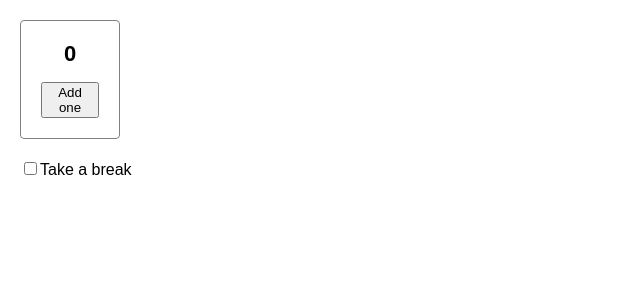
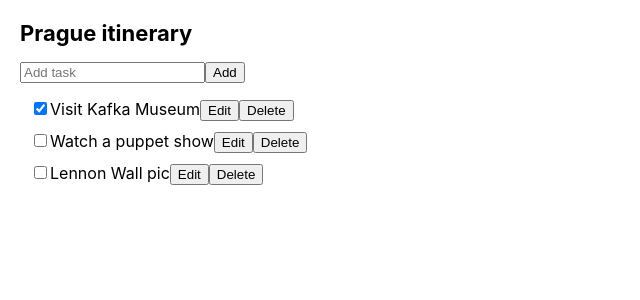
Before and after one commit to becasualle/devsurge-react-course, a React (Create React App) app: page / in a window 1280 px wide. Shown: the top 300 px of the page, without its empty margins (0-640 px from the left). Built offline with nearby package versions, Linux system fonts and the light colour scheme.

Commit message:
useReducer

```diff
--- a/src/App.jsx
+++ b/src/App.jsx
@@ -1,9 +1,9 @@
-import { ParaCounter } from './preserving-and-resetting-state';
+import { TaskAppUseState } from './extracting-state-logic-into-a-reducer';
 
 export default function App() {
   return (
     <>
-      <ParaCounter />
+      <TaskAppUseState />
     </>
   );
 }
--- /dev/null
+++ b/src/extracting-state-logic-into-a-reducer/AddTask.jsx
@@ -0,0 +1,22 @@
+import { useState } from 'react';
+
+export default function AddTask({ onAddTask }) {
+  const [text, setText] = useState('');
+  return (
+    <>
+      <input
+        placeholder="Add task"
+        value={text}
+        onChange={(e) => setText(e.target.value)}
+      />
+      <button
+        onClick={() => {
+          setText('');
+          onAddTask(text);
+        }}
+      >
+        Add
+      </button>
+    </>
+  );
+}
--- /dev/null
+++ b/src/extracting-state-logic-into-a-reducer/TaskAppUseState.jsx
@@ -0,0 +1,53 @@
+import { useState } from 'react';
+import AddTask from './AddTask.jsx';
+import TaskList from './TaskList.jsx';
+
+export function TaskAppUseState() {
+  const [tasks, setTasks] = useState(initialTasks);
+
+  function handleAddTask(text) {
+    setTasks([
+      ...tasks,
+      {
+        id: nextId++,
+        text: text,
+        done: false,
+      },
+    ]);
+  }
+
+  function handleChangeTask(task) {
+    setTasks(
+      tasks.map((t) => {
+        if (t.id === task.id) {
+          return task;
+        } else {
+          return t;
+        }
+      }),
+    );
+  }
+
+  function handleDeleteTask(taskId) {
+    setTasks(tasks.filter((t) => t.id !== taskId));
+  }
+
+  return (
+    <>
+      <h1>Prague itinerary</h1>
+      <AddTask onAddTask={handleAddTask} />
+      <TaskList
+        tasks={tasks}
+        onChangeTask={handleChangeTask}
+        onDeleteTask={handleDeleteTask}
+      />
+    </>
+  );
+}
+
+let nextId = 3;
+const initialTasks = [
+  { id: 0, text: 'Visit Kafka Museum', done: true },
+  { id: 1, text: 'Watch a puppet show', done: false },
+  { id: 2, text: 'Lennon Wall pic', done: false },
+];
--- /dev/null
+++ b/src/extracting-state-logic-into-a-reducer/TaskList.jsx
@@ -0,0 +1,57 @@
+import { useState } from 'react';
+
+export default function TaskList({ tasks, onChangeTask, onDeleteTask }) {
+  return (
+    <ul>
+      {tasks.map((task) => (
+        <li key={task.id}>
+          <Task task={task} onChange={onChangeTask} onDelete={onDeleteTask} />
+        </li>
+      ))}
+    </ul>
+  );
+}
+
+function Task({ task, onChange, onDelete }) {
+  const [isEditing, setIsEditing] = useState(false);
+  let taskContent;
+  if (isEditing) {
+    taskContent = (
+      <>
+        <input
+          value={task.text}
+          onChange={(e) => {
+            onChange({
+              ...task,
+              text: e.target.value,
+            });
+          }}
+        />
+        <button onClick={() => setIsEditing(false)}>Save</button>
+      </>
+    );
+  } else {
+    taskContent = (
+      <>
+        {task.text}
+        <button onClick={() => setIsEditing(true)}>Edit</button>
+      </>
+    );
+  }
+  return (
+    <label>
+      <input
+        type="checkbox"
+        checked={task.done}
+        onChange={(e) => {
+          onChange({
+            ...task,
+            done: e.target.checked,
+          });
+        }}
+      />
+      {taskContent}
+      <button onClick={() => onDelete(task.id)}>Delete</button>
+    </label>
+  );
+}
--- /dev/null
+++ b/src/extracting-state-logic-into-a-reducer/index.js
@@ -0,0 +1 @@
+export { TaskAppUseState } from './TaskAppUseState';
--- a/src/preserving-and-resetting-state/index.js
+++ b/src/preserving-and-resetting-state/index.js
@@ -1,4 +1,3 @@
-// import { SeparateCounters } from './SeparateCounters';
 export { SeparateCounters } from './SeparateCounters';
 export { ReplacedCounters } from './ReplacedCounters';
 export { FancyCounter } from './FancyCounter';
```
Also changed, not shown: src/extracting-state-logic-into-a-reducer/TaskAppUseReducer.jsx (added, +87 -0 lines), src/extracting-state-logic-into-a-reducer/taskReducer.js (added, +24 -0 lines).
